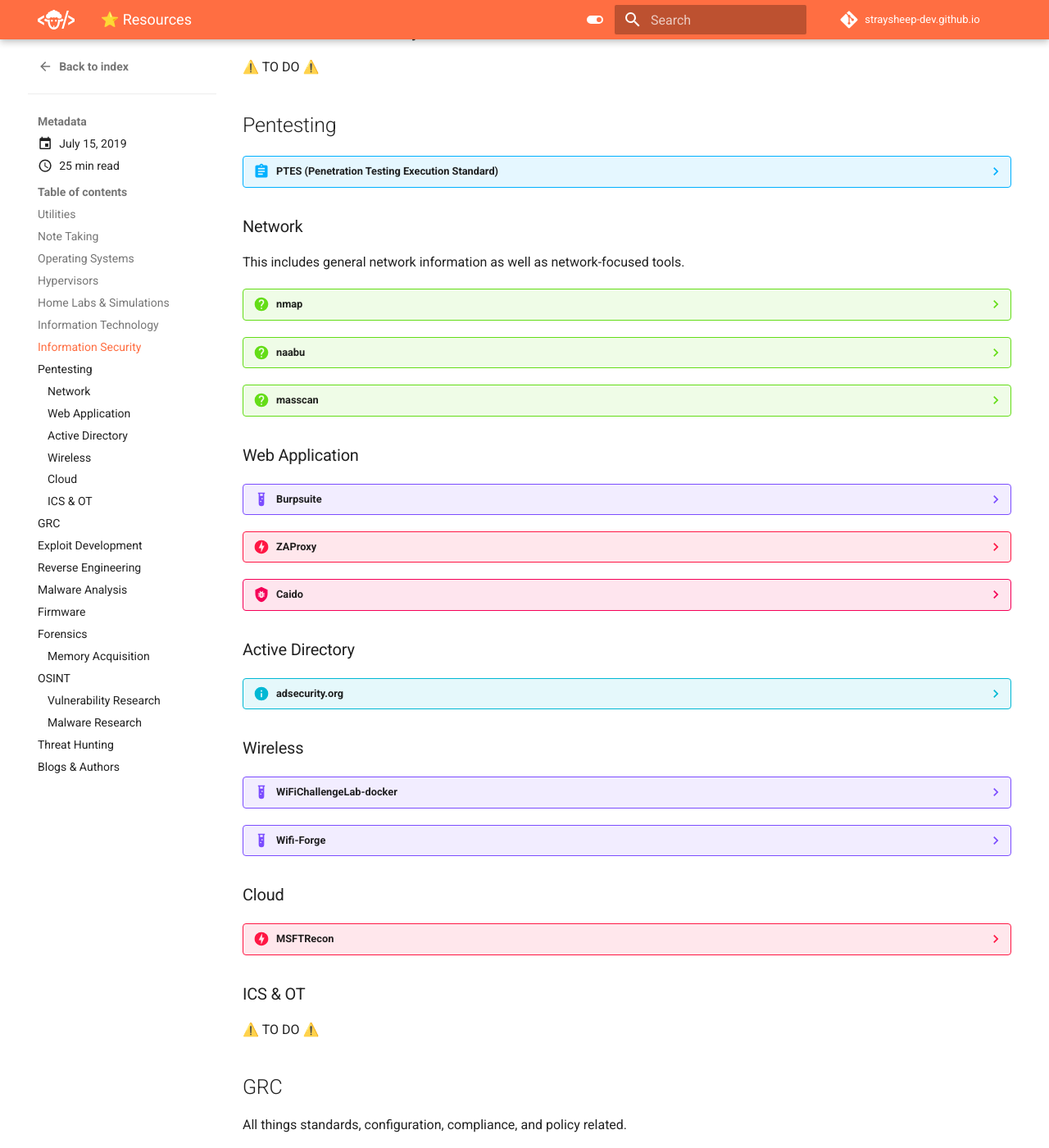
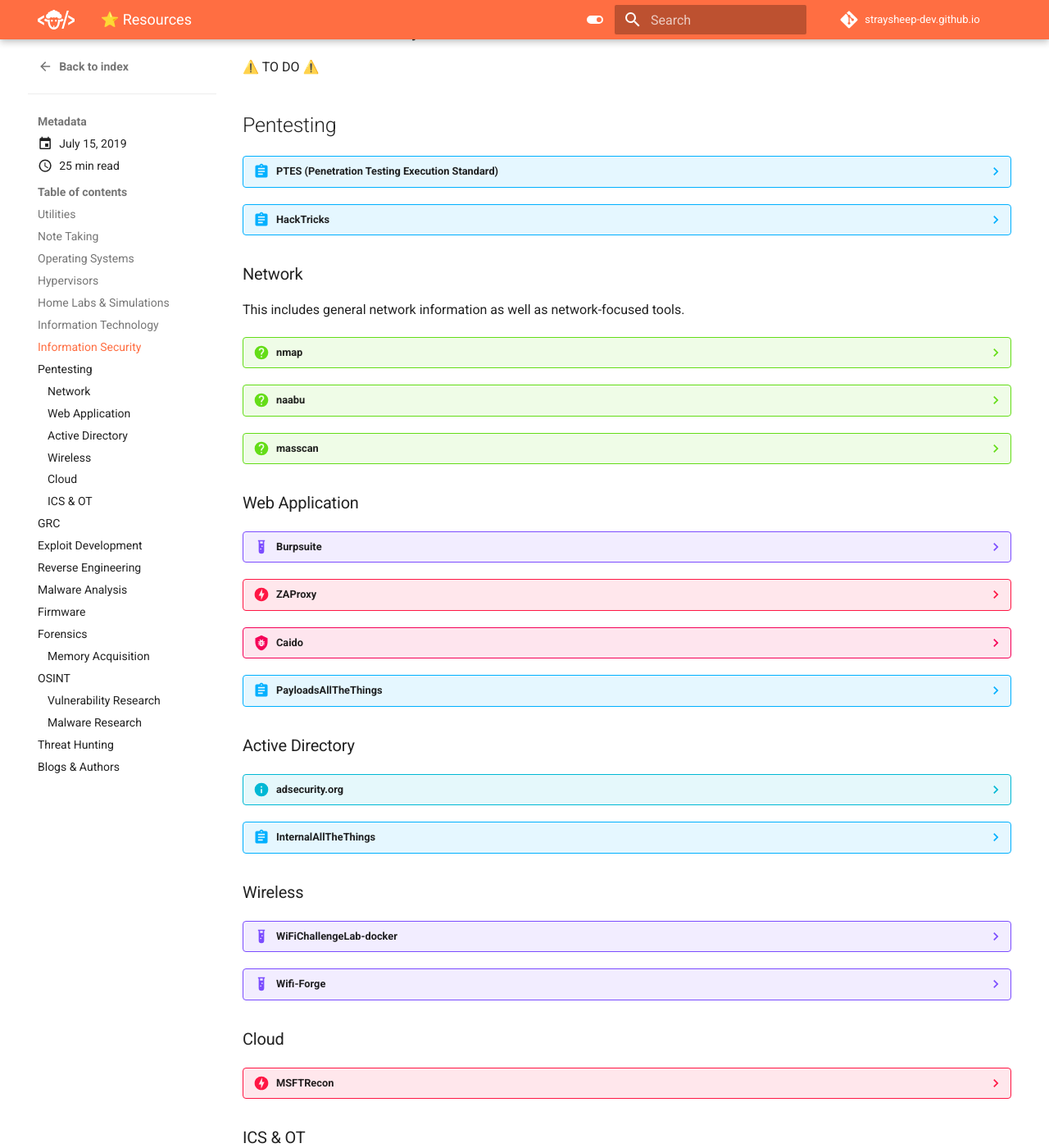
Before and after one commit to straysheep-dev/straysheep-dev.github.io, an MkDocs documentation site: the page built from docs/blog/posts/resources.md, in a window 1280 px wide and 1400 px high, scrolled down 3723 px. Shown: the whole window at 82% size. Built offline with MkDocs 1.6.1 and Material for MkDocs 9.7.7, drawn with Linux system fonts in a browser that asks for light colours; comment, search, counter and statistics services are not loaded.

Commit message:
Update blog

```diff
--- a/docs/blog/posts/resources.md
+++ b/docs/blog/posts/resources.md
@@ -530,6 +530,13 @@
 	- Original Site (Wayback Machine): <https://web.archive.org/web/20211220050516/http://www.pentest-standard.org/index.php/Main_Page>
 
 
+??? abstract "HackTricks"
+
+	HackTricks is one of the largest resources of hacking knowledge. The original author also created [PEASS](https://github.com/peass-ng/PEASS-ng).
+
+	- <https://book.hacktricks.wiki/>
+	- <https://github.com/HackTricks-wiki/hacktricks>
+
 ### Network
 
 This includes general network information as well as network-focused tools.
@@ -582,6 +589,13 @@
 	- <https://caido.io/>
 	- <https://github.com/caido>
 
+??? abstract "PayloadsAllTheThings"
+
+	A collection of payloads and techniques for application security / web application pentesting.
+
+	- <https://swisskyrepo.github.io/PayloadsAllTheThings/>
+	- <https://github.com/swisskyrepo/PayloadsAllTheThings>
+
 
 ### Active Directory
 
@@ -590,6 +604,13 @@
 	One of the most robust resources to Active Directory security, hardening, pentesting, and information in general.
 
 	- <https://adsecurity.org/>
+
+??? abstract "InternalAllTheThings"
+
+	> Active Directory and internal pentest cheatsheets
+
+	- <https://swisskyrepo.github.io/InternalAllTheThings/>
+	- <https://github.com/swisskyrepo/InternalAllTheThings>
 
 
 ### Wireless
@@ -627,7 +648,12 @@
 
 ### ICS & OT
 
-⚠️ TO DO ⚠️
+??? abstract "HardwareAllTheThings"
+
+	> Hardware/IOT Pentesting Wiki
+
+	- <https://swisskyrepo.github.io/HardwareAllTheThings/>
+	- <https://github.com/swisskyrepo/HardwareAllTheThings>
 
 
 ## GRC
```
